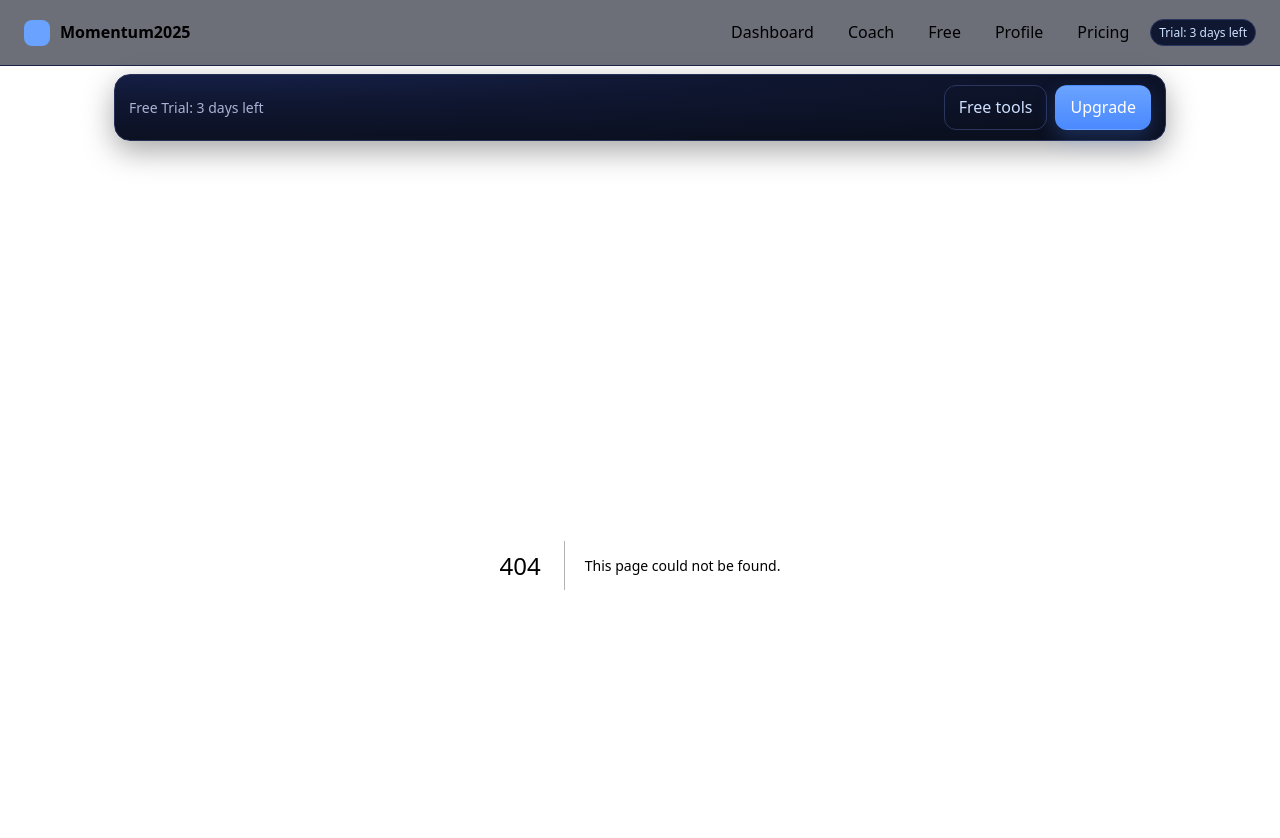
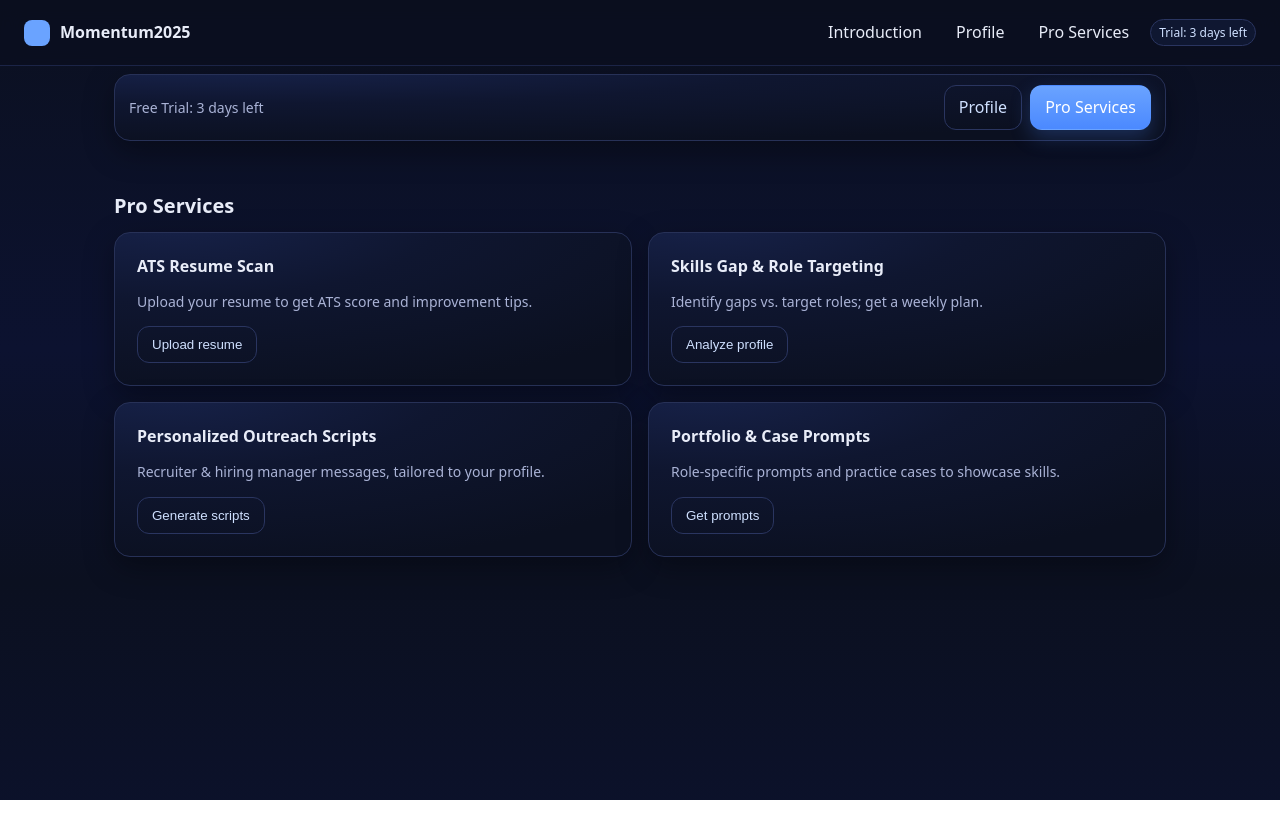
Before and after one commit to AGoff2689/Momentum2025, a Next.js app: page /pro in a window 1280 px wide. Before the commit this address had no page. Shown: the top 838 px of the page. After the commit the page ends 800 px from the top, so only its background shows below. Built offline with nearby package versions, Linux system fonts and the light colour scheme.

Commit message:
Simplify UX: Intro, Profile, Pro Services; lock Pro after trial; visible previews

```diff
--- a/app/components/Header.tsx
+++ b/app/components/Header.tsx
@@ -19,11 +19,9 @@ export default function Header(){
           <strong>Momentum2025</strong>
         </a>
         <nav style={{display:"flex",gap:8,alignItems:"center"}}>
-          <a className={active("/dashboard")} href="/dashboard">Dashboard</a>
-          <a className={active("/coach")} href="/coach">Coach</a>
-          <a className={active("/free")} href="/free">Free</a>
+          <a className={active("/")} href="/">Introduction</a>
           <a className={active("/profile")} href="/profile">Profile</a>
-          <a className={active("/pricing")} href="/pricing">Pricing</a>
+          <a className={active("/pro")} href="/pro">Pro Services</a>
           <span className="badge">{label}</span>
         </nav>
       </div>
--- a/app/components/ProGate.tsx
+++ b/app/components/ProGate.tsx
@@ -1,38 +1,63 @@
 "use client";
 import { useEffect, useState } from "react";
-import { isPro, startTrialIfNeeded, trialStatus } from "../lib/trial";
+import { isPro, trialStatus } from "../lib/trial";
 
-export default function ProGate({ children }:{ children: React.ReactNode }) {
+export default function ProGate({
+  children,
+  previewOnBlock = true,
+  title = "Pro feature",
+  ctaHref = "/pricing"
+}:{
+  children: React.ReactNode;
+  previewOnBlock?: boolean;
+  title?: string;
+  ctaHref?: string;
+}) {
   const [ready, setReady] = useState(false);
   const [pro, setPro] = useState(false);
   const [trial, setTrial] = useState<{active:boolean;remainingDays:number}>({active:false,remainingDays:0});
 
   useEffect(() => {
-    startTrialIfNeeded();
     setPro(isPro());
     setTrial(trialStatus());
     setReady(true);
   }, []);
 
   if (!ready) return null;
-  if (pro || trial.active) {
+
+  const allowed = pro || trial.active;
+
+  if (allowed) return <>{children}</>;
+
+  if (!previewOnBlock) {
     return (
-      <div style={{ position:"relative" }}>
-        {!pro && trial.active && (
-          <div className="subtle" style={{position:"absolute",top:-28,right:0,fontSize:12}}>
-            Trial: {trial.remainingDays} day{trial.remainingDays===1?"":"s"} left
-          </div>
-        )}
-        {children}
+      <div className="card" style={{ padding: 16 }}>
+        <strong>{title}</strong>
+        <p className="subtle" style={{marginTop:6}}>Trial ended. Upgrade to regain access.</p>
+        <a className="btn btn-primary" href={ctaHref}>Upgrade</a>
       </div>
     );
   }
+
+  // Preview mode: show content dimmed & locked
   return (
-    <div className="card" style={{ padding: 16 }}>
-      <strong>Pro feature</strong>
-      <p className="subtle" style={{marginTop:6}}>Your 3-day trial ended. Upgrade to keep full access.</p>
-      <a className="btn btn-primary" href="/pricing">Upgrade</a>
-      <a className="btn btn-outline" style={{marginLeft:8}} href="/free">Use Free tools</a>
+    <div style={{ position:"relative" }}>
+      <div style={{ opacity:.45, filter:"grayscale(0.15)", pointerEvents:"none" }}>
+        {children}
+      </div>
+      <div style="
+        position:absolute; inset:0; display:flex; align-items:center; justify-content:center;
+        background:linear-gradient(180deg, rgba(10,14,30,.35), rgba(10,14,30,.55));
+        border-radius:16px; border:1px dashed #2a3560;">
+        <div className="card" style="padding:14px 16px; text-align:center; max-width:360px;">
+          <strong style="display:block; margin-bottom:6px;">Locked — {title}</strong>
+          <div className="subtle" style="margin-bottom:10px;">Your 3-day trial ended. Upgrade to unlock Pro.</div>
+          <div style="display:flex; gap:8px; justify-content:center; flex-wrap:wrap;">
+            <a className="btn btn-primary" href="/pricing">Upgrade</a>
+            <a className="btn btn-outline" href="/profile">Update profile</a>
+          </div>
+        </div>
+      </div>
     </div>
   );
 }
--- a/app/components/TrialBanner.tsx
+++ b/app/components/TrialBanner.tsx
@@ -7,7 +7,7 @@ export default function TrialBanner(){
     const t = trialStatus();
     if (isPro()) setMsg("Pro active");
     else if (t.active) setMsg(`Free Trial: ${t.remainingDays} day${t.remainingDays===1?"":"s"} left`);
-    else setMsg("You’re on the Free plan. Upgrade anytime.");
+    else setMsg("You’re on Free. Upgrade anytime.");
   },[]);
   if (!msg) return null;
   return (
@@ -15,8 +15,8 @@ export default function TrialBanner(){
       <div className="card" style={{padding:"10px 14px",display:"flex",justifyContent:"space-between",alignItems:"center"}}>
         <span className="subtle">{msg}</span>
         <div style={{display:"flex",gap:8}}>
-          <a className="btn btn-outline" href="/free">Free tools</a>
-          <a className="btn btn-primary" href="/pricing">Upgrade</a>
+          <a className="btn btn-outline" href="/profile">Profile</a>
+          <a className="btn btn-primary" href="/pro">Pro Services</a>
         </div>
       </div>
     </div>
--- a/app/layout.tsx
+++ b/app/layout.tsx
@@ -2,7 +2,6 @@ import "./globals.css";
 import { Inter } from "next/font/google";
 import Header from "./components/Header";
 import StartTrial from "./components/StartTrial";
-import TransitionProvider from "./TransitionProvider";
 import TrialBanner from "./components/TrialBanner";
 
 export const metadata = { title:"Momentum2025", description:"Advance your career with AI tools" };
@@ -15,7 +14,7 @@ export default function RootLayout({ children }: { children: React.ReactNode })
         <StartTrial />
         <Header />
         <TrialBanner />
-        <TransitionProvider>{children}</TransitionProvider>
+        {children}
       </body>
     </html>
   );
--- /dev/null
+++ b/app/pro/page.tsx
@@ -0,0 +1,44 @@
+"use client";
+import ProGate from "../components/ProGate";
+
+export default function ProServices(){
+  return (
+    <main className="container" style={{paddingTop:12}}>
+      <h1 className="h2" style={{marginBottom:12}}>Pro Services</h1>
+
+      <div className="grid-2">
+        <ProGate title="ATS Resume Scan">
+          <div className="card card-lg">
+            <strong>ATS Resume Scan</strong>
+            <p className="subtle">Upload your resume to get ATS score and improvement tips.</p>
+            <button className="btn btn-outline">Upload resume</button>
+          </div>
+        </ProGate>
+
+        <ProGate title="Skills Gap & Targeting">
+          <div className="card card-lg">
+            <strong>Skills Gap & Role Targeting</strong>
+            <p className="subtle">Identify gaps vs. target roles; get a weekly plan.</p>
+            <button className="btn btn-outline">Analyze profile</button>
+          </div>
+        </ProGate>
+
+        <ProGate title="Outreach Scripts">
+          <div className="card card-lg">
+            <strong>Personalized Outreach Scripts</strong>
+            <p className="subtle">Recruiter & hiring manager messages, tailored to your profile.</p>
+            <button className="btn btn-outline">Generate scripts</button>
+          </div>
+        </ProGate>
+
+        <ProGate title="Portfolio & Case Prompts">
+          <div className="card card-lg">
+            <strong>Portfolio & Case Prompts</strong>
+            <p className="subtle">Role-specific prompts and practice cases to showcase skills.</p>
+            <button className="btn btn-outline">Get prompts</button>
+          </div>
+        </ProGate>
+      </div>
+    </main>
+  );
+}
```
Also changed, not shown: app/page.tsx (+2 -8 lines), 2 other files (tests, documents, lock files or other folders).
